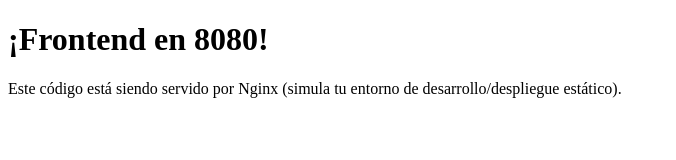
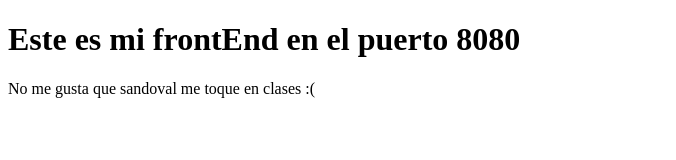
Before and after one commit to 1l0h/Web-Full-Stack, a plain HTML site: page frontend/index.html in a window 1280 px wide. Shown: the whole page, without its empty margins (0-676 px from the left). Drawn offline with Linux system fonts and the light colour scheme.

Commit message:
Cambiar datos
He cambiado los datos de los archivos del frontend y el backend

```diff
--- a/backend/server.js
+++ b/backend/server.js
@@ -4,7 +4,7 @@ const http = require('http');
 const port = 3000;
 //Abre tu navegador en http://localhost:3000.
 const requestHandler = (request, response) => {
-  response.end('¡Backend en 3000! Simula tu punto de API o subida de código.');
+  response.end('Este es mi backend en el puerto 3000, es un archivo .js, y Sandoval es un tocacojones');
 };
 
 const server = http.createServer(requestHandler);
--- a/frontend/index.html
+++ b/frontend/index.html
@@ -6,7 +6,7 @@
     <title>EMV Web</title>
 </head>
 <body>
-    <h1>¡Frontend en 8080!</h1>
-    <p>Este código está siendo servido por Nginx (simula tu entorno de desarrollo/despliegue estático).</p>
+    <h1>Este es mi frontEnd en el puerto 8080</h1>
+    <p>No me gusta que sandoval me toque en clases :(</p>
 </body>
 </html>
```
